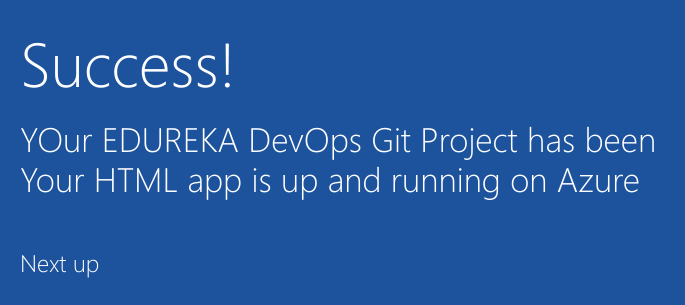
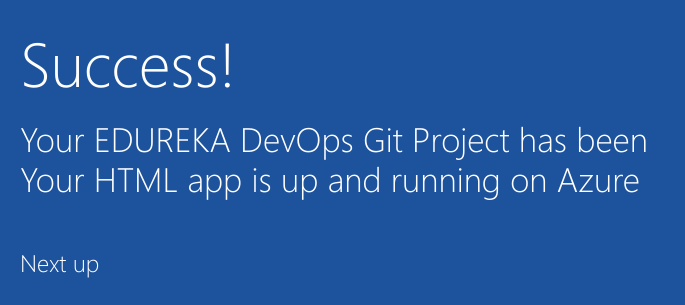
Before and after one commit to prabhatsoni/edureka_devops, a plain HTML site: page index.html in a window 1280 px wide. Shown: the part 352-657 px from the top of the page, 205-890 px from the left. Drawn offline with Linux system fonts and the light colour scheme.

Commit message:
new commit

```diff
--- a/index.html
+++ b/index.html
@@ -19,7 +19,7 @@
         </div>
             <div class="content-body">
                 <div class="success-text">Success!</div>
-                <div class="description line-1"> YOur EDUREKA DevOps Git Project has been</div>
+                <div class="description line-1"> Your EDUREKA DevOps Git Project has been</div>
                 <div class="description line-2"> Your HTML app is up and running on Azure</div>
                 <div class="next-steps-container">
                     <div class="next-steps-header">Next up</div>
```
